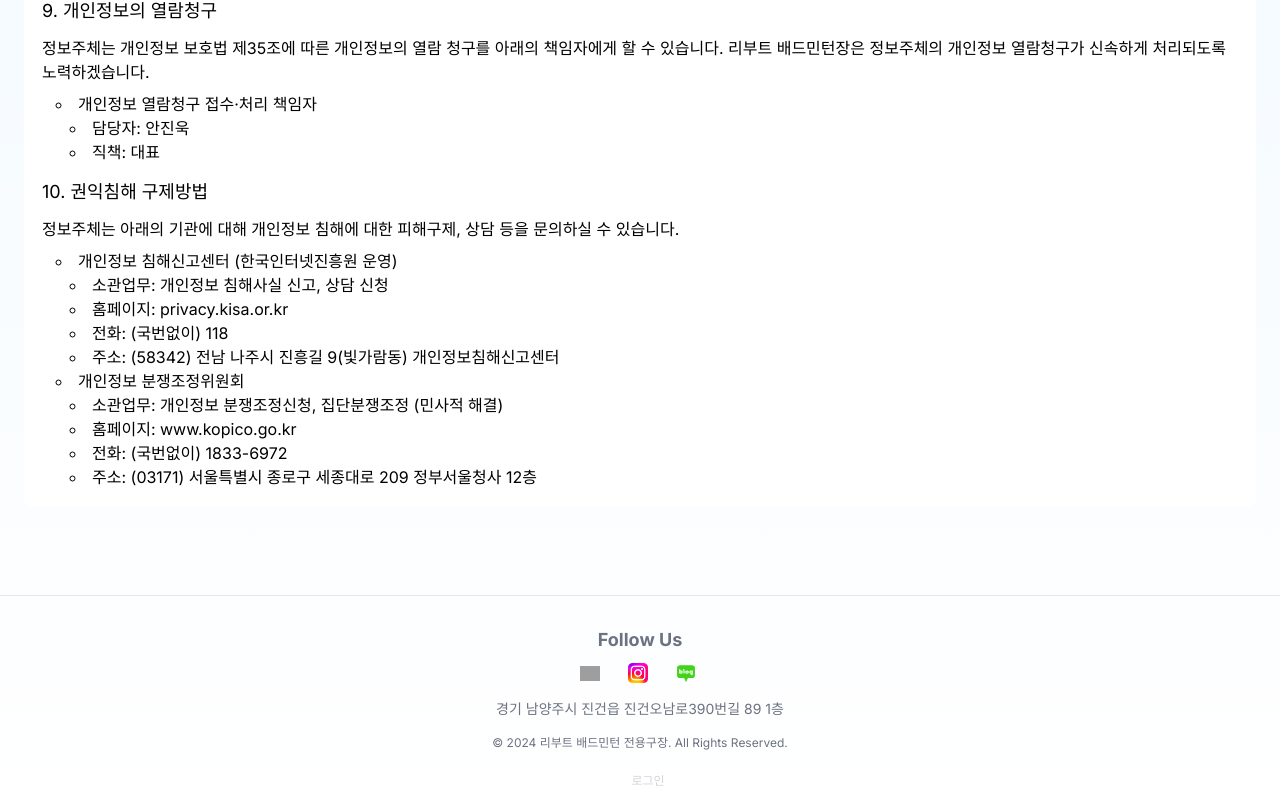
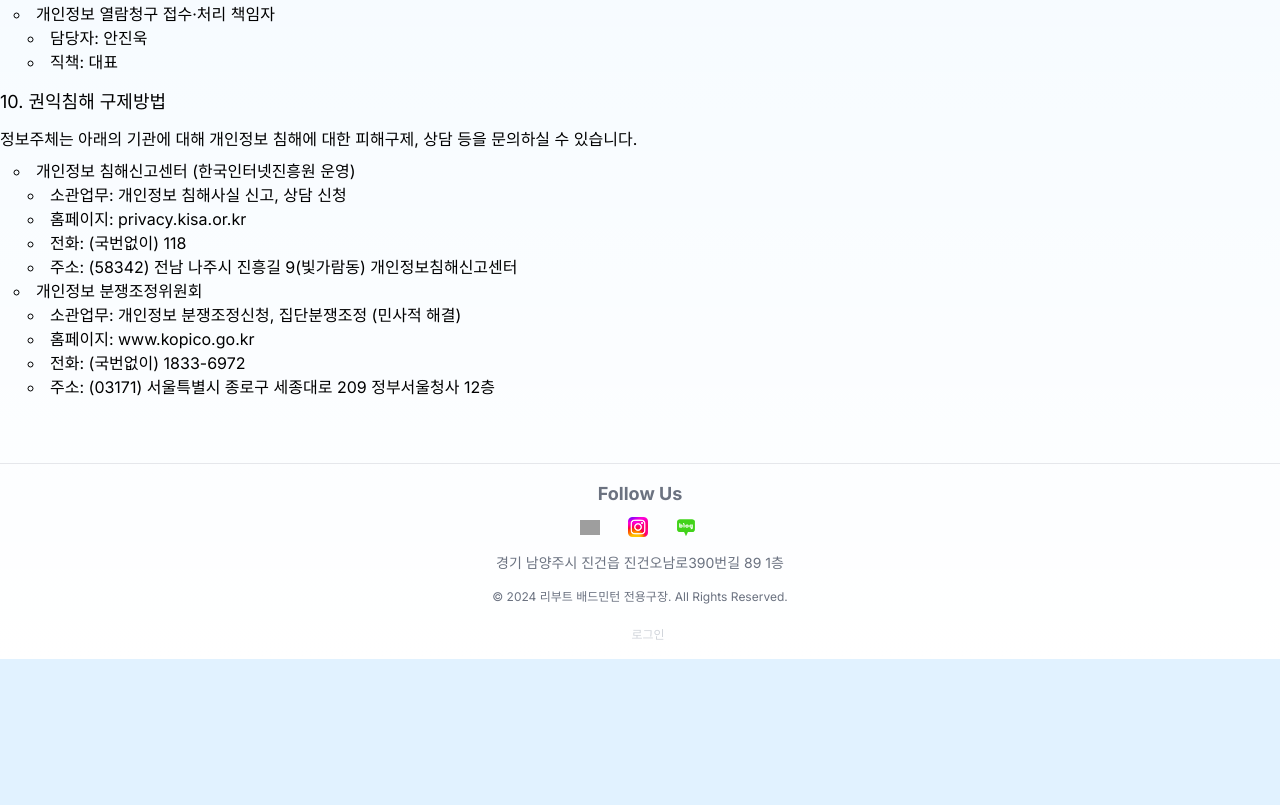
Before and after one commit to reboot-badminton/reboot-homepage, a Next.js app: page /privacy in a window 1280 px wide. Shown: the part 1687-2492 px from the top of the page. After the commit the page ends 2346 px from the top, so only its background shows below. Built offline with nearby package versions, Linux system fonts and the light colour scheme; no server answers; grey boxes are pictures that could not be loaded.

Commit message:
Fix privacy styles applied globally

```diff
--- a/app/privacy/page.tsx
+++ b/app/privacy/page.tsx
@@ -1,8 +1,8 @@
-import './privacy.css';
+import styles from './privacy.module.css';
 
 export default function Page() {
   return (
-    <section>
+    <section className={styles.PrivacyPage}>
       <h1>리부트 배드민턴장 개인정보 처리방침</h1>
       <p>
         <a href="https://reboot-badminton.com" className="text-blue-700">리부트 배드민턴장</a>은 개인정보보호법에 따라 이용자의 개인정보 보호 및 권익을 보호하고 개인정보와 관련한 이용자의 고충을 원활하게 처리할 수 있도록 다음과 같은 처리방침을 두고 있습니다.
--- a/app/privacy/privacy.css
+++ b/app/privacy/privacy.module.css
@@ -1,33 +1,33 @@
-section {
+.PrivacyPage.section {
   background-color: white;
   margin: 24px;
   padding: 18px;
   border-radius: 8px;
 }
 
-h1 {
+.PrivacyPage h1 {
   text-align: center;
   font-size: 24px;
   font-weight: bold;
   margin: 14px;
 }
 
-h2 {
+.PrivacyPage h2 {
   font-size: 18px;
   margin: 14px 0 12px;
 }
 
-p {
+.PrivacyPage p {
   margin: 8px 0;
 }
 
-ol>li {
+.PrivacyPage ol>li {
   list-style-type: decimal;
   list-style-position: inside;
   padding-left: 14px;
 }
 
-ul>li {
+.PrivacyPage ul>li {
   list-style-type: circle;
   list-style-position: inside;
   padding-left: 14px;
```
